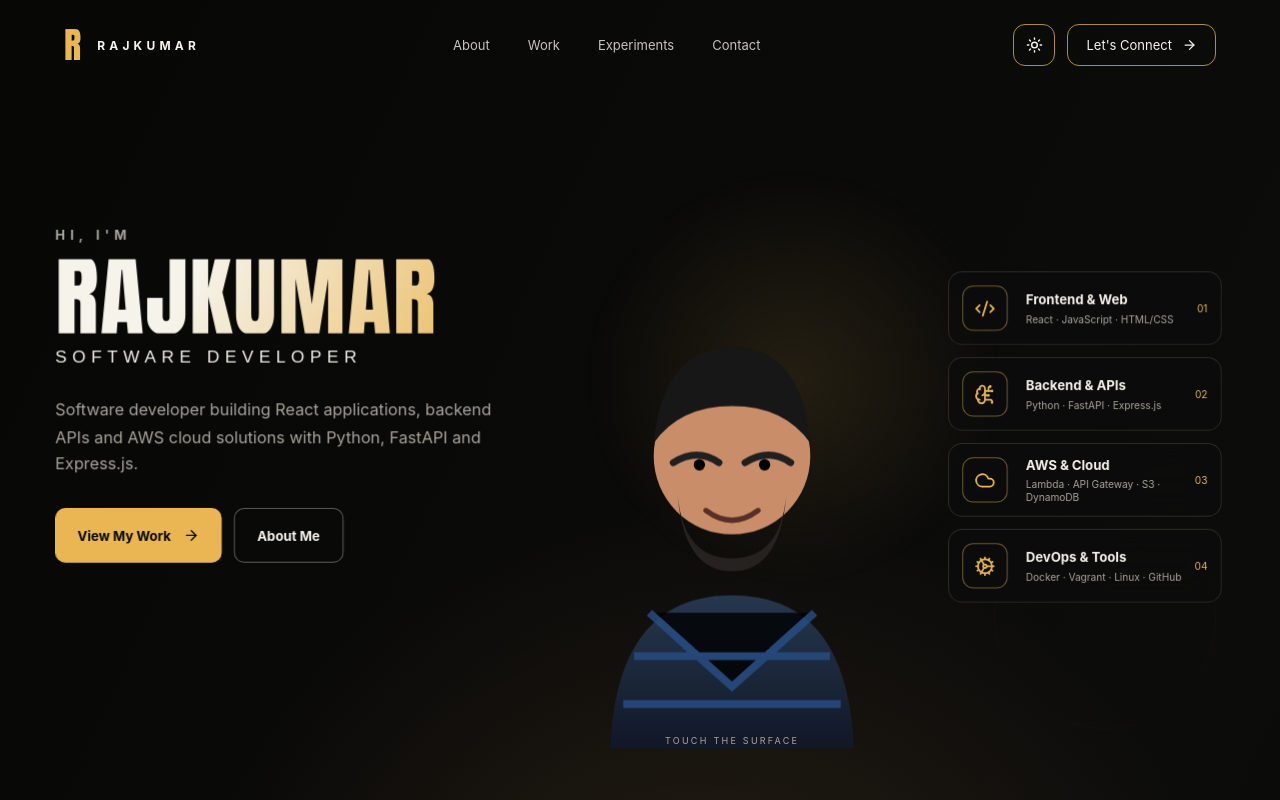
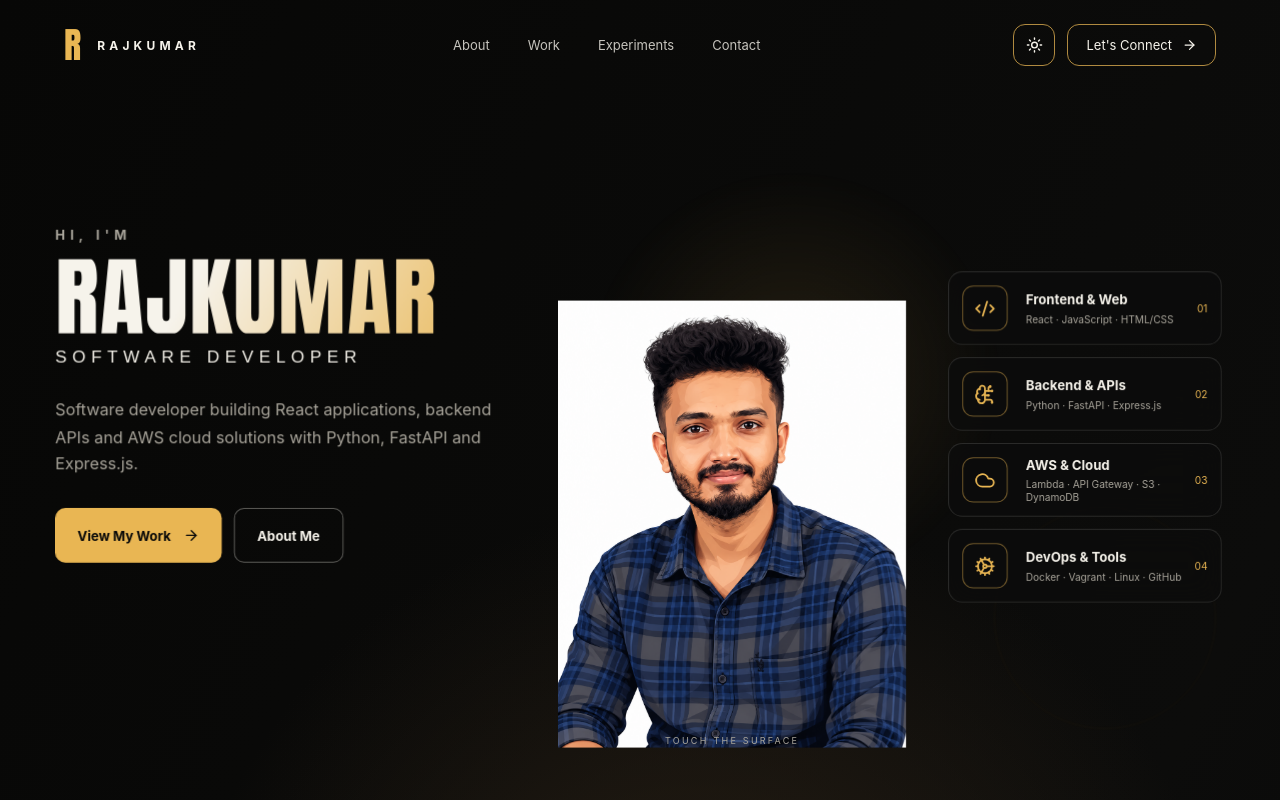
Before and after one commit to Rajpopzein/cinematic-portfolio, a React (Vite) app: page / in a window 1280 px wide. Shown: the top 800 px of the page. Built offline with nearby package versions, Linux system fonts and the light colour scheme; a web font is replaced by a local one.

Commit message:
Use final human and robot portrait assets

```diff
--- a/src/main.jsx
+++ b/src/main.jsx
@@ -54,8 +54,8 @@ function RevealPortrait(){
    onPointerCancel={leave}
    onPointerLeave={leave}
  >
-   <img className="human" src="/images/human-placeholder.svg" alt="Rajkumar"/>
-   <img className="robot waterReveal" src="/images/robot-placeholder.svg" alt="" aria-hidden="true"/>
+   <img className="human" src="/images/C613DC2F-BD8C-4A39-AB40-70D16054D2CC.png" alt="Rajkumar"/>
+   <img className="robot waterReveal" src="/images/8912F2D5-F748-4584-B3D6-10D733690616.png" alt="" aria-hidden="true"/>
    <div className="waterCavity" aria-hidden="true"><i className="cavityShade"/><i className="cavityHighlight"/></div>
    <div className="touchPool" aria-hidden="true"/>
    <div className="waterRipples" aria-hidden="true"><i/><i/></div>
```
